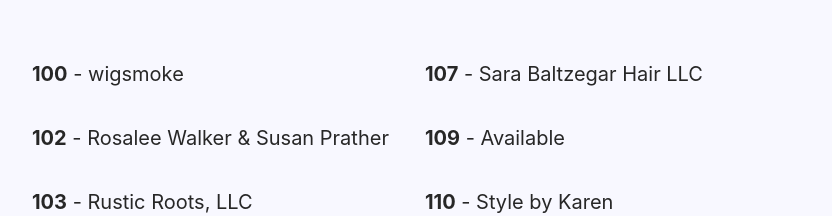
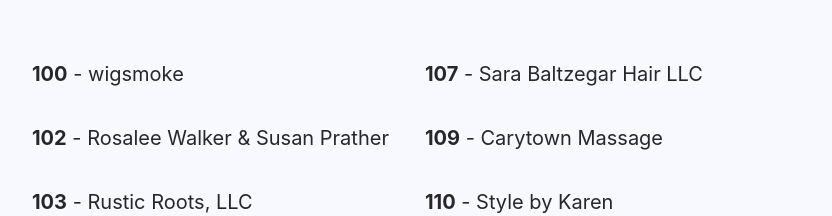
Before and after one commit to davidbattiston/stylepodsuites, a SvelteKit app: page / in a window 1280 px wide. Shown: the part 1040-1256 px from the top of the page, without its empty margins (112-944 px from the left). Built offline with nearby package versions, Linux system fonts and the light colour scheme.

Commit message:
Update +page.svelte

```diff
--- a/src/routes/+page.svelte
+++ b/src/routes/+page.svelte
@@ -67,7 +67,7 @@
                     <span> <b>107</b> - Sara Baltzegar Hair LLC</span>
                 </li>
                 <li>
-                    <span> <b>109</b> - Available</span>
+                    <span> <b>109</b> - Carytown Massage</span>
                 </li>
                 <li>
                     <span> <b>110</b> - Style by Karen</span>
```
